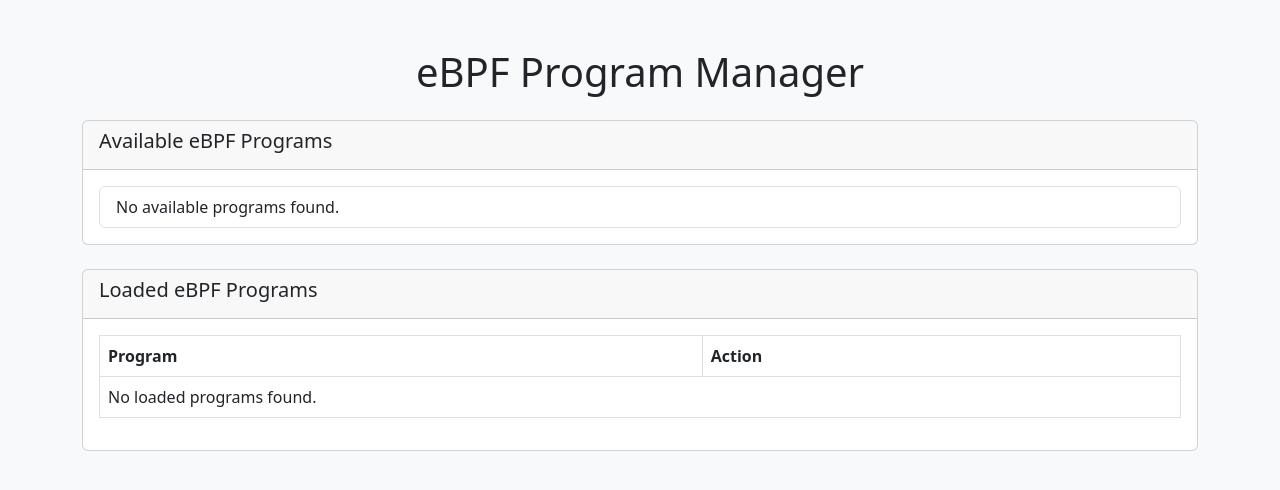
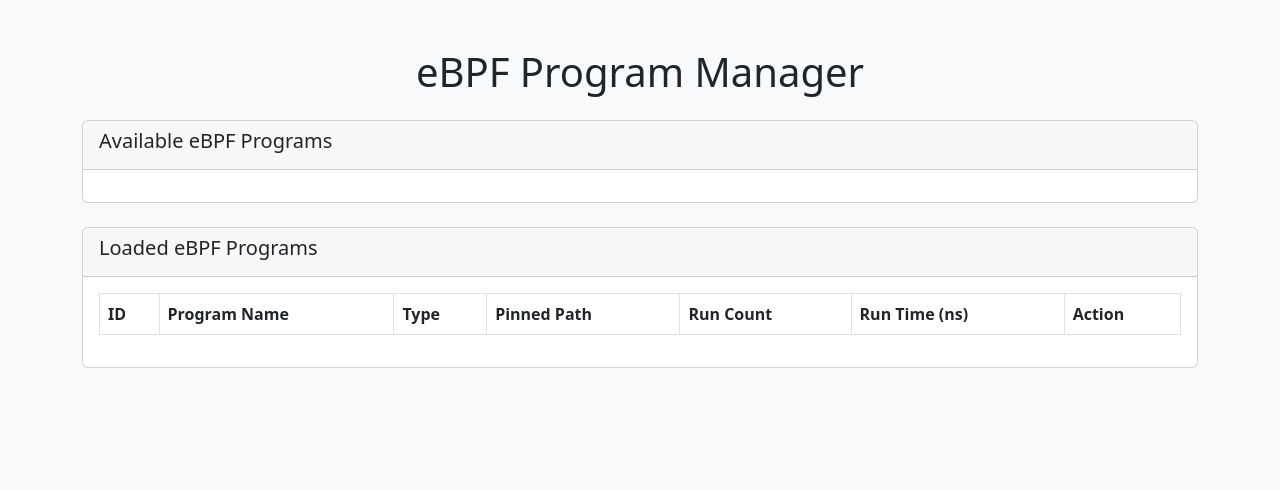
Before and after one commit to guy-davidi/K8sScope, a Flask app: page / in a window 1280 px wide. Shown: the top 490 px of the page. Run offline with Flask 3, Linux system fonts and the light colour scheme; data that the repository does not hold is empty; some libraries are stand-ins or nearby versions.

Commit message:
update web
Signed-off-by: Guy Davidi <guydav1111@gmail.com>

```diff
--- a/web/app.py
+++ b/web/app.py
@@ -1,54 +1,133 @@
 #!/usr/bin/env python3
-from flask import Flask, request, jsonify, render_template
 import os
 import subprocess
+import json
+from flask import Flask, request, jsonify, render_template
 
 app = Flask(__name__, template_folder='templates')
+
+# Adjust this path as needed
 EBPF_DIR = os.path.abspath("../ebpf")
 
 @app.route('/')
 def home():
+    """Render the main web page."""
     return render_template("index.html")
 
 @app.route('/api/programs', methods=['GET'])
 def list_programs():
+    """
+    Returns a JSON with two arrays:
+    - programs: eBPF object files found in EBPF_DIR
+    - loaded: structured list of loaded eBPF programs from bpftool
+    """
     try:
+        # List local .o files
         programs = [f for f in os.listdir(EBPF_DIR) if f.endswith('.o')]
+
+        # Get loaded programs as a structured list
         loaded_programs = get_loaded_programs()
+
         return jsonify({"programs": programs, "loaded": loaded_programs})
     except Exception as e:
-        return jsonify({"programs": [], "loaded": [], "error": str(e)}), 500
+        return jsonify({"error": f"Error listing programs: {str(e)}"}), 500
 
 @app.route('/api/programs/load', methods=['POST'])
 def load_program():
-    program = request.json.get('program')
+    """
+    Loads (pins) an eBPF program into /sys/fs/bpf/<program>.
+    Expects JSON with {"program": "my_program.o"}.
+    """
+    data = request.get_json()
+    if not data or 'program' not in data:
+        return jsonify({"error": "Missing 'program' field in request"}), 400
+
+    program = data['program']
     program_path = os.path.join(EBPF_DIR, program)
 
+    # Check if the file actually exists
     if not os.path.isfile(program_path):
-        return jsonify({"error": "Program not found"}), 404
+        return jsonify({"error": f"Program file not found: {program}"}), 404
 
+    # Check if the program is already pinned/loaded
+    pinned_path = f"/sys/fs/bpf/{program}"
+    if os.path.exists(pinned_path):
+        return jsonify({"error": f"Program '{program}' is already pinned at {pinned_path}"}), 400
+
+    # Attempt to load the program
     try:
-        subprocess.run(["bpftool", "prog", "load", program_path, "/sys/fs/bpf/" + program], check=True)
-        return jsonify({"message": f"Program {program} loaded successfully"})
+        subprocess.run(
+            ["bpftool", "prog", "load", program_path, pinned_path],
+            check=True,
+            capture_output=True,
+            text=True
+        )
+        return jsonify({"message": f"Program '{program}' loaded successfully."}), 200
     except subprocess.CalledProcessError as e:
-        return jsonify({"error": f"Failed to load program {program}: {str(e)}"}), 500
+        return jsonify({"error": f"Failed to load '{program}': {e.stderr.strip()}"}), 500
 
 @app.route('/api/programs/unload', methods=['POST'])
 def unload_program():
-    program = request.json.get('program')
+    """
+    Unloads (removes pin) for an eBPF program at /sys/fs/bpf/<program>.
+    Expects JSON with {"program": "my_program.o"} or the pinned name.
+    """
+    data = request.get_json()
+    if not data or 'program' not in data:
+        return jsonify({"error": "Missing 'program' field in request"}), 400
+
+    program = data['program']
+    pinned_path = os.path.join("/sys/fs/bpf", program)
+
+    if not os.path.exists(pinned_path):
+        return jsonify({"error": f"No pinned program found at {pinned_path}"}), 404
+
+    # Attempt to unload the program
     try:
-        subprocess.run(["bpftool", "prog", "unload", "/sys/fs/bpf/" + program], check=True)
-        return jsonify({"message": f"Program {program} unloaded successfully"})
+        subprocess.run(
+            ["bpftool", "prog", "unload", pinned_path],
+            check=True,
+            capture_output=True,
+            text=True
+        )
+        return jsonify({"message": f"Program '{program}' unloaded successfully."}), 200
     except subprocess.CalledProcessError as e:
-        return jsonify({"error": f"Failed to unload program {program}: {str(e)}"}), 500
+        return jsonify({"error": f"Failed to unload '{program}': {e.stderr.strip()}"}), 500
 
 def get_loaded_programs():
-    """Get a list of loaded eBPF programs using bpftool."""
+    """
+    Get a structured list of loaded eBPF programs using bpftool prog show --json.
+    Returns a list of dicts with keys like:
+      ["id", "tag", "type", "pinned", "name", "loaded_at", "run_time", ...]
+    """
     try:
-        result = subprocess.run(["bpftool", "prog", "show"], capture_output=True, text=True, check=True)
-        return result.stdout.splitlines() if result.stdout else []
+        result = subprocess.run(
+            ["bpftool", "prog", "show", "--json"],
+            capture_output=True,
+            text=True,
+            check=True
+        )
+        # Parse the JSON output from bpftool
+        bpftool_data = json.loads(result.stdout)
+
+        loaded_programs = []
+        for prog in bpftool_data:
+            loaded_programs.append({
+                "id": prog.get("id"),
+                "name": prog.get("name"),
+                "type": prog.get("type"),
+                "tag": prog.get("tag"),
+                "pinned": prog.get("pinned"),
+                "run_time_ns": prog.get("run_time_ns"),
+                "run_cnt": prog.get("run_cnt")
+            })
+        return loaded_programs
     except subprocess.CalledProcessError:
+        # bpftool might fail if no programs are loaded, etc.
+        return []
+    except json.JSONDecodeError:
+        # If bpftool doesn't return valid JSON
         return []
 
 if __name__ == '__main__':
-    app.run(host='127.0.0.1', port=5000)
+    app.run(host='127.0.0.1', port=5000, debug=True)
--- /dev/null
+++ b/web/static/main.js
@@ -0,0 +1,176 @@
+// main.js
+
+document.addEventListener("DOMContentLoaded", () => {
+    fetchPrograms();
+  });
+
+  // Show or hide the loading spinner
+  function showLoading(show) {
+    const loadingEl = document.querySelector(".loading");
+    loadingEl.style.display = show ? "block" : "none";
+  }
+
+  // Fetch the list of programs
+  async function fetchPrograms() {
+    showLoading(true);
+    try {
+      const response = await fetch("/api/programs");
+      const data = await response.json();
+
+      if (data.error) {
+        alert("Error: " + data.error);
+        return;
+      }
+
+      const programs = data.programs || [];
+      const loaded = data.loaded || [];
+
+      updateProgramList(programs);
+      updateLoadedPrograms(loaded);
+    } catch (error) {
+      alert("Error fetching programs: " + error.message);
+    } finally {
+      showLoading(false);
+    }
+  }
+
+  // Populate the available eBPF programs list (the .o files)
+  function updateProgramList(programs) {
+    const programList = document.getElementById("program-list");
+    programList.innerHTML = "";
+    if (programs.length === 0) {
+      programList.innerHTML =
+        '<li class="list-group-item">No available programs found.</li>';
+      return;
+    }
+    programs.forEach((program) => {
+      const li = document.createElement("li");
+      li.className = "list-group-item d-flex justify-content-between align-items-center";
+      li.textContent = program;
+
+      const button = document.createElement("button");
+      button.className = "btn btn-primary btn-sm";
+      button.textContent = "Load";
+      button.onclick = () => loadProgram(program);
+
+      li.appendChild(button);
+      programList.appendChild(li);
+    });
+  }
+
+  // Populate the loaded programs table with structured data
+  function updateLoadedPrograms(loaded) {
+    const tableBody = document.querySelector("#loaded-programs tbody");
+    tableBody.innerHTML = "";
+    if (loaded.length === 0) {
+      const emptyRow = document.createElement("tr");
+      const emptyCell = document.createElement("td");
+      emptyCell.colSpan = 7;
+      emptyCell.textContent = "No loaded programs found.";
+      emptyRow.appendChild(emptyCell);
+      tableBody.appendChild(emptyRow);
+      return;
+    }
+
+    loaded.forEach((prog) => {
+      const tr = document.createElement("tr");
+
+      // ID
+      const tdId = document.createElement("td");
+      tdId.textContent = prog.id ?? "";
+      tr.appendChild(tdId);
+
+      // Program Name
+      const tdName = document.createElement("td");
+      tdName.textContent = prog.name ?? "";
+      tr.appendChild(tdName);
+
+      // Type
+      const tdType = document.createElement("td");
+      tdType.textContent = prog.type ?? "";
+      tr.appendChild(tdType);
+
+      // Pinned Path
+      const tdPinned = document.createElement("td");
+      tdPinned.textContent = prog.pinned ?? "";
+      tr.appendChild(tdPinned);
+
+      // Run Count
+      const tdRunCount = document.createElement("td");
+      tdRunCount.textContent = prog.run_cnt ?? "";
+      tr.appendChild(tdRunCount);
+
+      // Run Time (ns)
+      const tdRunTime = document.createElement("td");
+      tdRunTime.textContent = prog.run_time_ns ?? "";
+      tr.appendChild(tdRunTime);
+
+      // Action (Unload button)
+      const tdAction = document.createElement("td");
+      const unloadButton = document.createElement("button");
+      unloadButton.className = "btn btn-danger btn-sm";
+      unloadButton.textContent = "Unload";
+
+      // Extract the pinned name from '/sys/fs/bpf/my_program.o'
+      let pinnedPathSplit = prog.pinned ? prog.pinned.split("/") : [];
+      let pinnedName = pinnedPathSplit[pinnedPathSplit.length - 1] || "";
+
+      unloadButton.onclick = () => unloadProgram(pinnedName);
+      tdAction.appendChild(unloadButton);
+      tr.appendChild(tdAction);
+
+      tableBody.appendChild(tr);
+    });
+  }
+
+  // Load a program
+  async function loadProgram(program) {
+    showLoading(true);
+    try {
+      const response = await fetch("/api/programs/load", {
+        method: "POST",
+        headers: {
+          "Content-Type": "application/json",
+        },
+        body: JSON.stringify({ program }),
+      });
+
+      const data = await response.json();
+      if (data.error) {
+        alert("Error: " + data.error);
+      } else {
+        alert(data.message);
+      }
+      fetchPrograms();
+    } catch (error) {
+      alert("Error loading program: " + error.message);
+    } finally {
+      showLoading(false);
+    }
+  }
+
+  // Unload a program
+  async function unloadProgram(program) {
+    showLoading(true);
+    try {
+      const response = await fetch("/api/programs/unload", {
+        method: "POST",
+        headers: {
+          "Content-Type": "application/json",
+        },
+        body: JSON.stringify({ program }),
+      });
+
+      const data = await response.json();
+      if (data.error) {
+        alert("Error: " + data.error);
+      } else {
+        alert(data.message);
+      }
+      fetchPrograms();
+    } catch (error) {
+      alert("Error unloading program: " + error.message);
+    } finally {
+      showLoading(false);
+    }
+  }
--- a/web/templates/index.html
+++ b/web/templates/index.html
@@ -1,10 +1,13 @@
 <!DOCTYPE html>
 <html lang="en">
 <head>
-    <meta charset="UTF-8">
-    <meta name="viewport" content="width=device-width, initial-scale=1.0">
+  <meta charset="UTF-8" />
+  <meta name="viewport" content="width=device-width,initial-scale=1.0" />
   <title>eBPF Program Manager</title>
-    <link rel="stylesheet" href="https://cdnjs.cloudflare.com/ajax/libs/bootstrap/5.3.0/css/bootstrap.min.css">
+  <link
+    rel="stylesheet"
+    href="https://cdnjs.cloudflare.com/ajax/libs/bootstrap/5.3.0/css/bootstrap.min.css"
+  />
   <style>
     .loading {
       display: none;
@@ -41,7 +44,12 @@
         <table class="table table-bordered" id="loaded-programs">
           <thead>
             <tr>
-                            <th>Program</th>
+              <th>ID</th>
+              <th>Program Name</th>
+              <th>Type</th>
+              <th>Pinned Path</th>
+              <th>Run Count</th>
+              <th>Run Time (ns)</th>
               <th>Action</th>
             </tr>
           </thead>
@@ -51,118 +59,12 @@
     </div>
   </div>
 
-    <script src="https://cdnjs.cloudflare.com/ajax/libs/bootstrap/5.3.0/js/bootstrap.bundle.min.js"></script>
-    <script>
-        async function fetchPrograms() {
-            showLoading(true);
-            try {
-                const response = await fetch('/api/programs');
-                const data = await response.json();
+  <!-- Bootstrap JS (optional) -->
+  <script
+    src="https://cdnjs.cloudflare.com/ajax/libs/bootstrap/5.3.0/js/bootstrap.bundle.min.js"
+  ></script>
 
-                // Handle cases where programs or loaded are undefined
-                const programs = data.programs || [];
-                const loaded = data.loaded || [];
-
-                updateProgramList(programs);
-                updateLoadedPrograms(loaded);
-            } catch (error) {
-                alert('Error fetching programs: ' + error.message);
-            } finally {
-                showLoading(false);
-            }
-        }
-
-        function updateProgramList(programs) {
-            const programList = document.getElementById('program-list');
-            programList.innerHTML = '';
-            if (programs.length === 0) {
-                programList.innerHTML = '<li class="list-group-item">No available programs found.</li>';
-                return;
-            }
-            programs.forEach(program => {
-                const li = document.createElement('li');
-                li.className = 'list-group-item d-flex justify-content-between align-items-center';
-                li.textContent = program;
-                const button = document.createElement('button');
-                button.className = 'btn btn-primary btn-sm';
-                button.textContent = 'Load';
-                button.onclick = () => loadProgram(program);
-                li.appendChild(button);
-                programList.appendChild(li);
-            });
-        }
-
-        function updateLoadedPrograms(loaded) {
-            const tableBody = document.querySelector('#loaded-programs tbody');
-            tableBody.innerHTML = '';
-            if (loaded.length === 0) {
-                const emptyRow = document.createElement('tr');
-                const emptyCell = document.createElement('td');
-                emptyCell.colSpan = 2;
-                emptyCell.textContent = 'No loaded programs found.';
-                emptyRow.appendChild(emptyCell);
-                tableBody.appendChild(emptyRow);
-                return;
-            }
-            loaded.forEach(line => {
-                const tr = document.createElement('tr');
-                const tdProgram = document.createElement('td');
-                tdProgram.textContent = line;
-                const tdAction = document.createElement('td');
-                const button = document.createElement('button');
-                button.className = 'btn btn-danger btn-sm';
-                button.textContent = 'Unload';
-                button.onclick = () => unloadProgram(line);
-                tdAction.appendChild(button);
-                tr.appendChild(tdProgram);
-                tr.appendChild(tdAction);
-                tableBody.appendChild(tr);
-            });
-        }
-
-        async function loadProgram(program) {
-            showLoading(true);
-            try {
-                const response = await fetch('/api/programs/load', {
-                    method: 'POST',
-                    headers: { 'Content-Type': 'application/json' },
-                    body: JSON.stringify({ program })
-                });
-                const data = await response.json();
-                alert(data.message || data.error);
-                fetchPrograms();
-            } catch (error) {
-                alert('Error loading program: ' + error.message);
-            } finally {
-                showLoading(false);
-            }
-        }
-
-        async function unloadProgram(program) {
-            showLoading(true);
-            try {
-                const response = await fetch('/api/programs/unload', {
-                    method: 'POST',
-                    headers: { 'Content-Type': 'application/json' },
-                    body: JSON.stringify({ program })
-                });
-                const data = await response.json();
-                alert(data.message || data.error);
-                fetchPrograms();
-            } catch (error) {
-                alert('Error unloading program: ' + error.message);
-            } finally {
-                showLoading(false);
-            }
-        }
-
-        function showLoading(show) {
-            const loading = document.querySelector('.loading');
-            loading.style.display = show ? 'block' : 'none';
-        }
-
-        // Initial fetch of programs
-        fetchPrograms();
-    </script>
+  <!-- Link to your external JavaScript file in the 'static' folder -->
+  <script src="{{ url_for('static', filename='main.js') }}"></script>
 </body>
 </html>
```
Also changed, not shown: 2 other files. Lines whose indentation alone changed are shown as unchanged.
